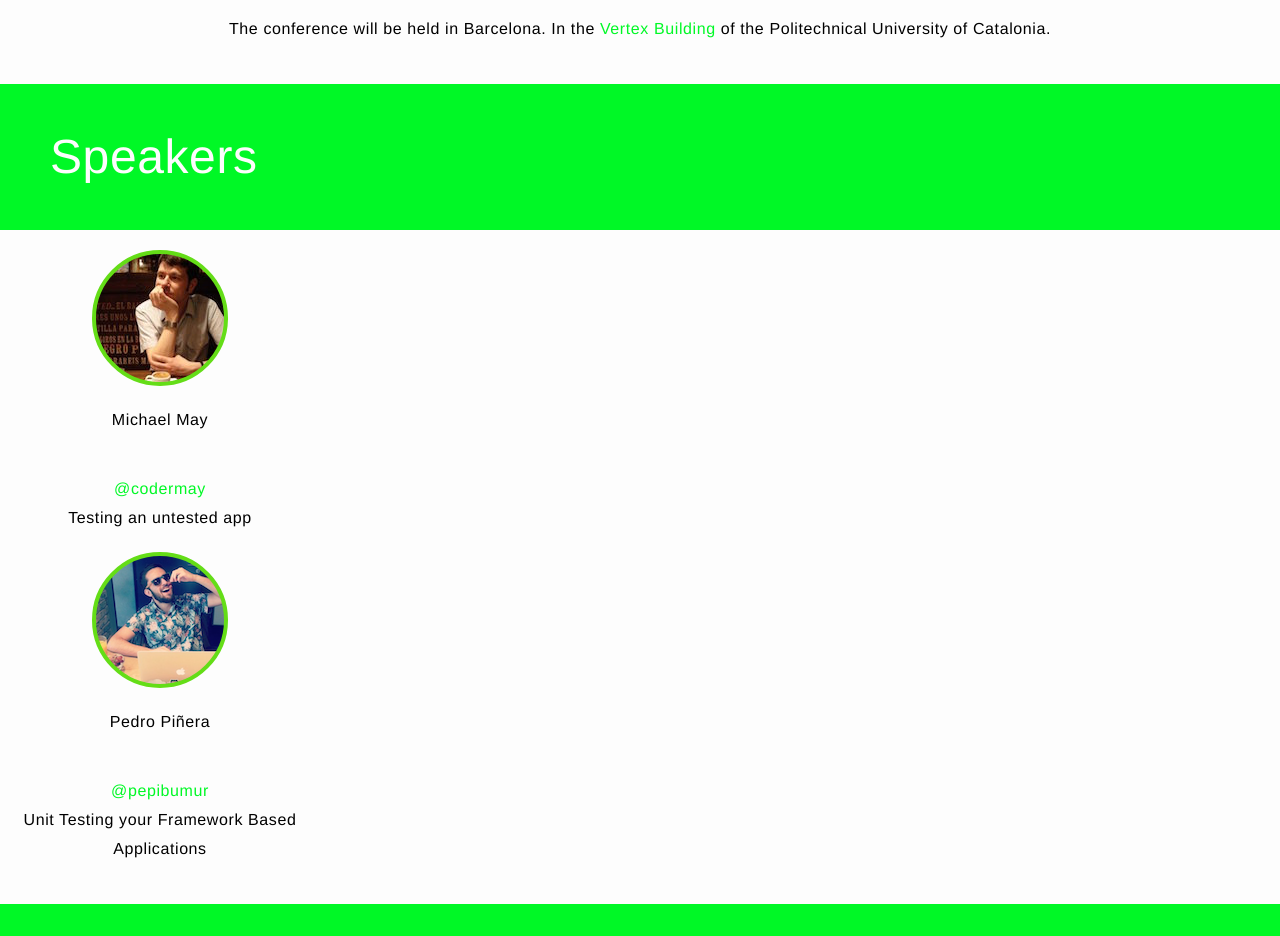
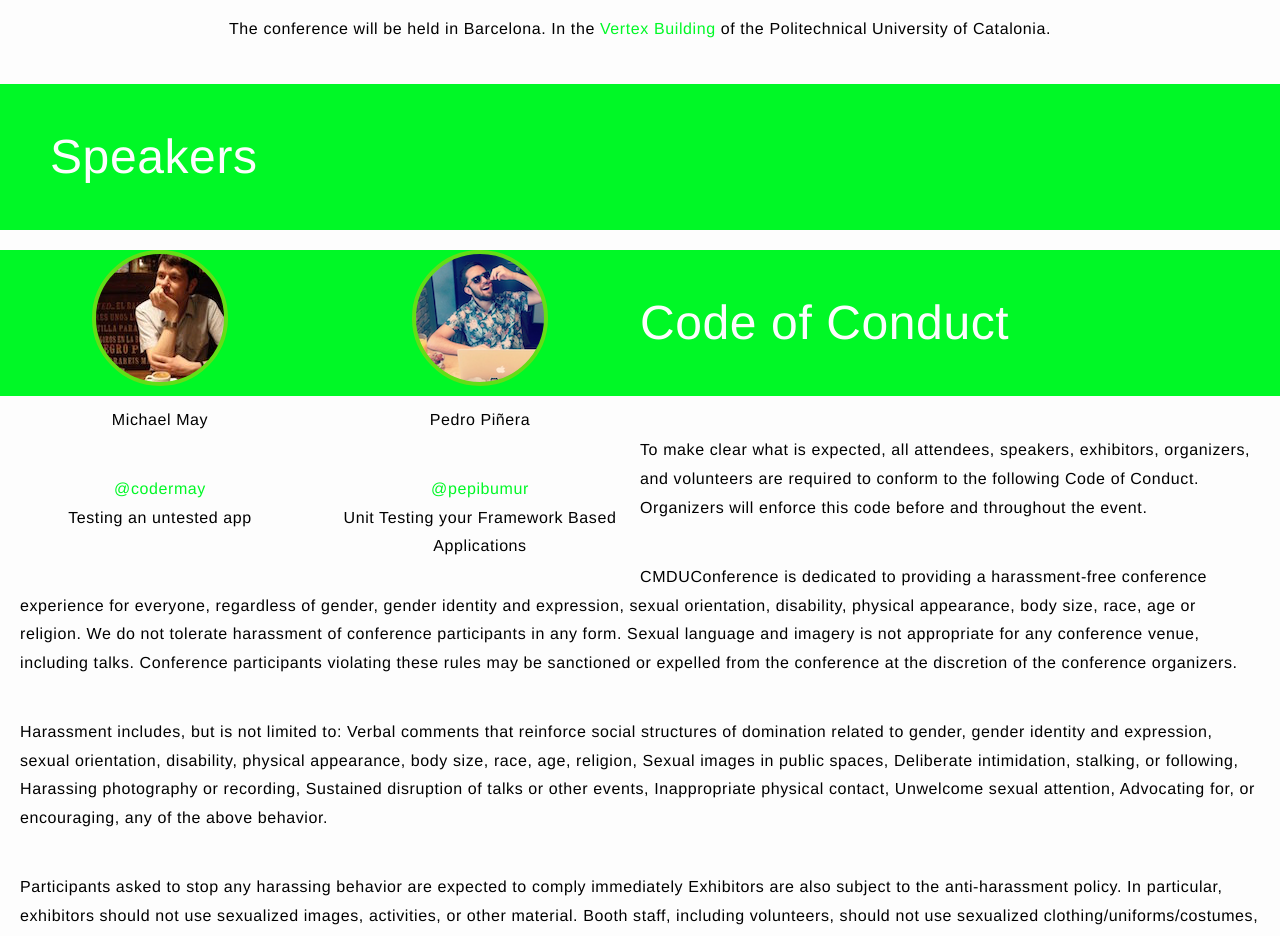
Before and after one commit to cmduconf/cmduconf.github.io, a Jekyll site: the page built from index.html, in a window 1280 px wide. Shown: the part 697-1633 px from the top of the page. Built offline with Jekyll 4.4.1, drawn with Linux system fonts in a browser that asks for light colours; nearby versions of some CDN libraries.

Commit message:
Fixing speakers css

```diff
--- a/css/main.css
+++ b/css/main.css
@@ -44,7 +44,7 @@ h1.title {
 
 .subtitle {font-size: 200%}
 
-.speaker {width: 25%}
+.speaker {width: 25%; float:left;}
 
 /* Utility */
 
```
